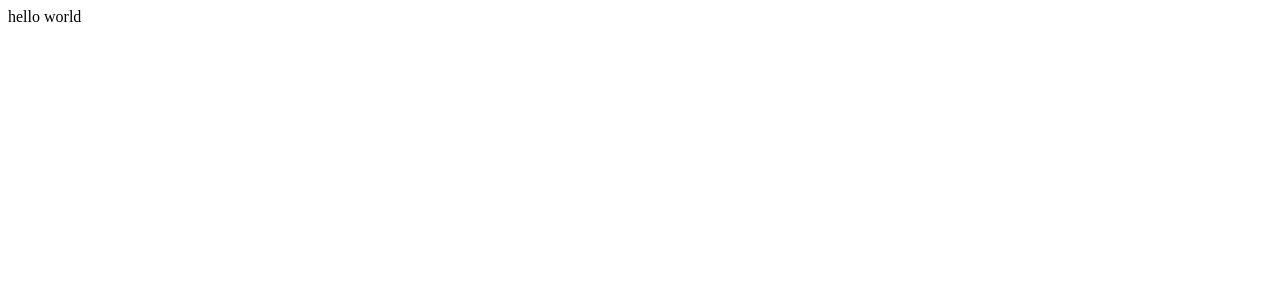
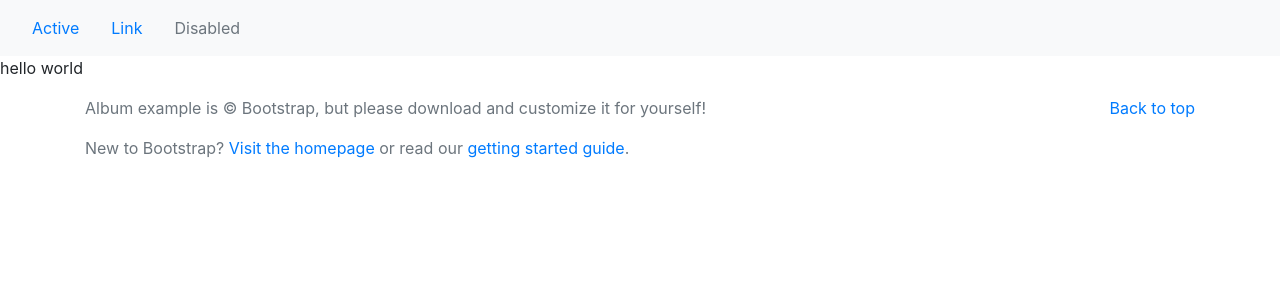
Before and after one commit to dougiemath/photo_sharing_site, a Django app: page /index/ in a window 1280 px wide. Before the commit the part shown is almost empty. Shown: the top 300 px of the page. Run offline with Django 3.2, Linux system fonts and the light colour scheme; some libraries are stand-ins or nearby versions.

Commit message:
initial bootstrap styling implemented

```diff
--- a/templates/base.html
+++ b/templates/base.html
@@ -0,0 +1,45 @@
+<!DOCTYPE html>
+<html lang="en">
+<head>
+<meta charset="UTF-8">
+<meta name="viewport" content="width=device-width, initial-scale=1.0">
+<meta http-equiv="X-UA-Compatible" content="ie=edge">
+<meta name="Description" content="Enter your description here"/>
+<link rel="stylesheet" href="https://cdnjs.cloudflare.com/ajax/libs/twitter-bootstrap/4.6.0/css/bootstrap.min.css">
+<link rel="stylesheet" href="https://cdnjs.cloudflare.com/ajax/libs/font-awesome/5.15.4/css/all.min.css">
+<link rel="stylesheet" href="assets/css/style.css">
+<title>Title</title>
+</head>
+<body>
+<header>
+    <nav class="navbar navbar-expand-lg navbar-light bg-light">
+    <ul class="nav ">
+    <li class="nav-item">
+    <a class="nav-link active" href="#">Active</a>
+    </li>
+    <li class="nav-item">
+    <a class="nav-link" href="#">Link</a>
+    </li>
+    <li class="nav-item">
+    <a class="nav-link disabled" href="#">Disabled</a>
+    </li>
+    </ul>
+    </nav>
+</header>
+
+{% block content %}{% endblock content %}
+
+<footer class="text-muted">
+    <div class="container">
+      <p class="float-right">
+        <a href="#">Back to top</a>
+      </p>
+      <p>Album example is &copy; Bootstrap, but please download and customize it for yourself!</p>
+      <p>New to Bootstrap? <a href="../../">Visit the homepage</a> or read our <a href="../../getting-started/">getting started guide</a>.</p>
+    </div>
+  </footer>
+<script src="https://cdnjs.cloudflare.com/ajax/libs/jquery/3.5.1/jquery.slim.min.js"></script>
+<script src="https://cdnjs.cloudflare.com/ajax/libs/popper.js/1.16.1/umd/popper.min.js"></script>
+<script src="https://cdnjs.cloudflare.com/ajax/libs/twitter-bootstrap/4.6.0/js/bootstrap.min.js"></script>
+</body>
+</html>
--- a/templates/index.html
+++ b/templates/index.html
@@ -1 +1,7 @@
-hello world
+{% extends 'base.html' %}
+
+{% block content %}
+
+<p>hello world</p>
+
+{% endblock %}
```
